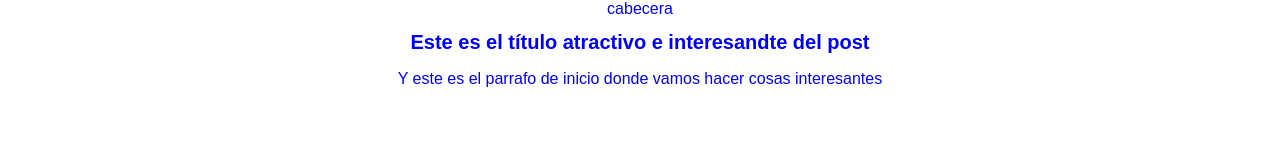
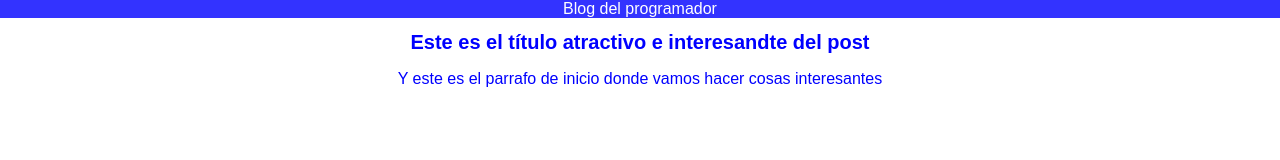
Before and after one commit to Sanorte/MiPrimerGit, a plain HTML site: page index.html in a window 1280 px wide. Drawn offline with Linux system fonts and the light colour scheme.

Commit message:
VERSION 3A. VERSION INICAIL EN LA RAMA CABECERA

```diff
--- a/css/style.css
+++ b/css/style.css
@@ -6,6 +6,11 @@ body
     font-size: 16px;
     margin: 0;
     padding: 0;
+}
+#cabecera
+{
+    background: #33f;
+    color: white;
 }
 #contrainer
 {
--- a/index.html
+++ b/index.html
@@ -6,7 +6,7 @@
     <body>
         <div id="container">
             <div id="cabecera">
-                cabecera
+                Blog del programador
             </div>
             <div id="post">
                 <h1>Este es el título atractivo e interesandte del post</h1>
```
